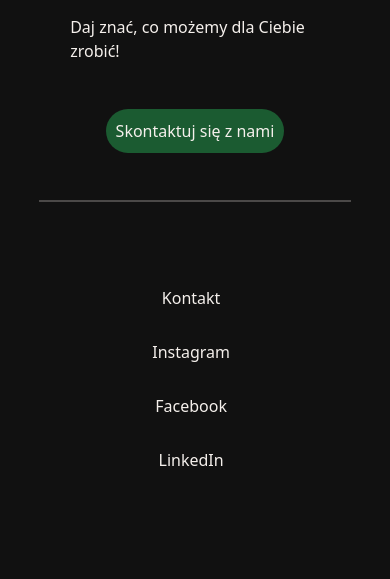
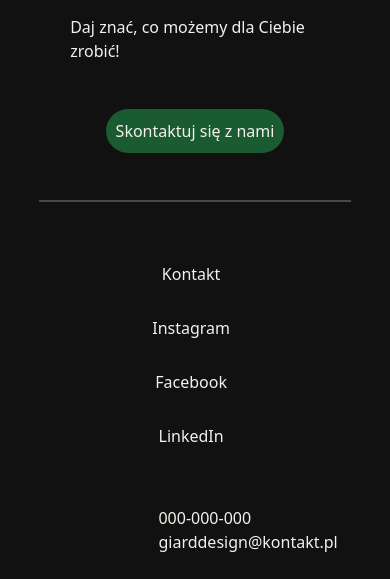
Before and after one commit to slawek59/ogrod-rekrutacja-adRespect, a plain HTML site: page index.html in a window 390 px wide. Shown: the part 4390-4969 px from the top of the page. Drawn offline with nearby package versions, Linux system fonts and the light colour scheme.

Commit message:
ogrod-rekrutacja-6

```diff
--- a/index.html
+++ b/index.html
@@ -323,8 +323,8 @@
                         <li><a href="#">LinkedIn</a></li>
                     </ul>
                     <ul class="contact-list-2">
-                        <a href="tel:+">000-000-000</a>
-                        <a href="mailto:giarddesign@kontakt.pl">giarddesign@kontakt.pl</a>
+                        <li><a href="tel:+000-000-000">000-000-000</a></li>
+                        <li><a href="mailto:giarddesign@kontakt.pl">giarddesign@kontakt.pl</a></li>
                     </ul>
                 </div>
             </div>
--- a/style.css
+++ b/style.css
@@ -11,8 +11,6 @@
 		display: none;
 	}
 }
-
-
 
 #desktop div {
 	width: 300px;
@@ -306,17 +304,15 @@ hr {
 }
 
 @media only screen and (max-width: 1060px) {
-	.footer-above, .contact-info, .contact-info ul {
+	.footer-above,
+	.contact-info,
+	.contact-list-1 {
 		flex-direction: column;
 		align-items: center;
 		padding: 10%;
 		justify-content: center;
 		gap: 30px;
 	}
-
-	/* .footer-below {
-
-	} */
 }
 
 .footer-above p {
@@ -327,11 +323,6 @@ hr {
 .contact-info {
 	display: flex;
 }
-
-/* .row {
-	display: flex;
-	justify-content: stretch;
-} */
 
 .contact-list-1 {
 	margin-top: 5%;
@@ -354,6 +345,7 @@ hr {
 	margin-right: 0%;
 	padding: 0;
 	list-style-type: none;
+	display: inline;
 	margin-left: auto;
 }
 
```
